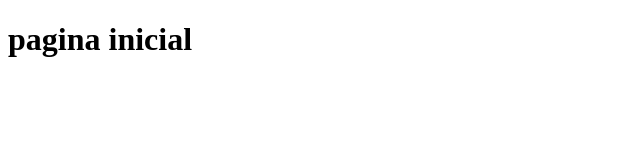
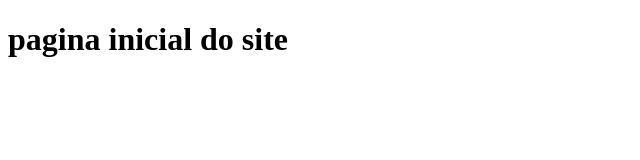
Before and after one commit to BeSimas/dev-teste, a Next.js app: page / in a window 1280 px wide. Shown: the top 160 px of the page, without its empty margins (0-640 px from the left). Built offline with nearby package versions, Linux system fonts and the light colour scheme.

Commit message:
pagina inicial web

```diff
--- a/pages/index.js
+++ b/pages/index.js
@@ -1,5 +1,5 @@
 function Home () {
-    return <h1>pagina inicial</h1>
+    return <h1>pagina inicial do site</h1>
 }
 
 export default Home;
```
